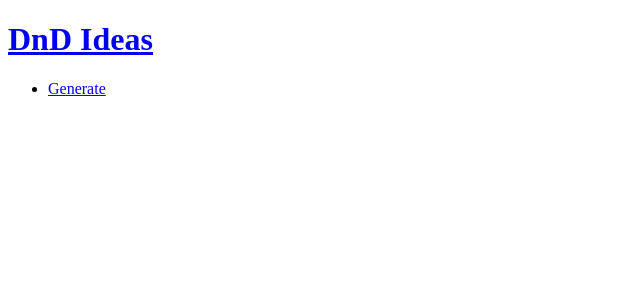
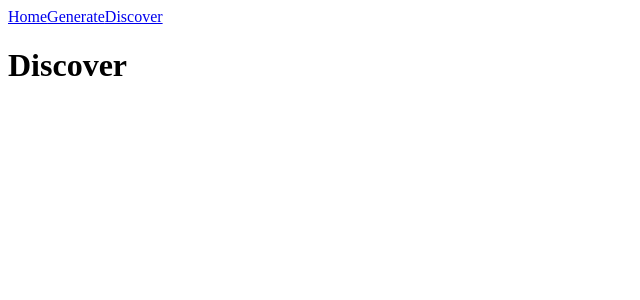
Before and after one commit to shauncarr22/DnD-Ideas, a React app: page /discover in a window 1280 px wide. Shown: the top 300 px of the page, without its empty margins (0-640 px from the left). Built offline with nearby package versions, Linux system fonts and the light colour scheme; the HTML template or start-up script is replaced by a standard one.

Commit message:
finished navbar styling

```diff
--- a/src/app.jsx
+++ b/src/app.jsx
@@ -3,6 +3,8 @@ import {BrowserRouter, Route} from 'react-router-dom';
 import Home from './components/Home.jsx';
 import Gen from './components/Gen.jsx';
 import NavBar from './components/Nav.jsx'
+import Discover from './components/discover.jsx';
+
 
 class App extends Component {
     constructor(props) {
@@ -15,6 +17,7 @@ class App extends Component {
                 <NavBar/>
                 <Route exact path="/" component={Home}/>
                 <Route path='/generate' component={Gen}/>
+                <Route path="/discover" component={Discover}/>
             </BrowserRouter>
         )
     }
--- a/src/components/Nav.jsx
+++ b/src/components/Nav.jsx
@@ -4,17 +4,12 @@ import {Link} from 'react-router-dom';
 
 const NavBar = () => {
     return (
-        <div>
-       <header>
-           <h1 className="logo"><Link to="/">DnD Ideas</Link></h1>
-           <nav>
-               <ul className="nav__links">
-                   <li><Link to="/generate">Generate</Link></li>
-               </ul>
-           </nav>
-       </header>
-       </div>
-    )
+        <div class="topnav">
+            <a class="active"><Link to='/'>Home</Link></a>
+            <a class="link__nav"><Link to='/generate'>Generate</Link></a>
+            <a><Link to='/discover'>Discover</Link></a>
+        </div>
+    );
 };
 
 export default NavBar;
--- /dev/null
+++ b/src/components/discover.jsx
@@ -0,0 +1,11 @@
+import React from 'react';
+
+const Discover = () => {
+    return(
+        <div>
+            <h1>Discover</h1>
+        </div>
+    );
+};
+
+export default Discover;
```
Also changed, not shown: 1 other file (tests, documents, lock files or other folders).
